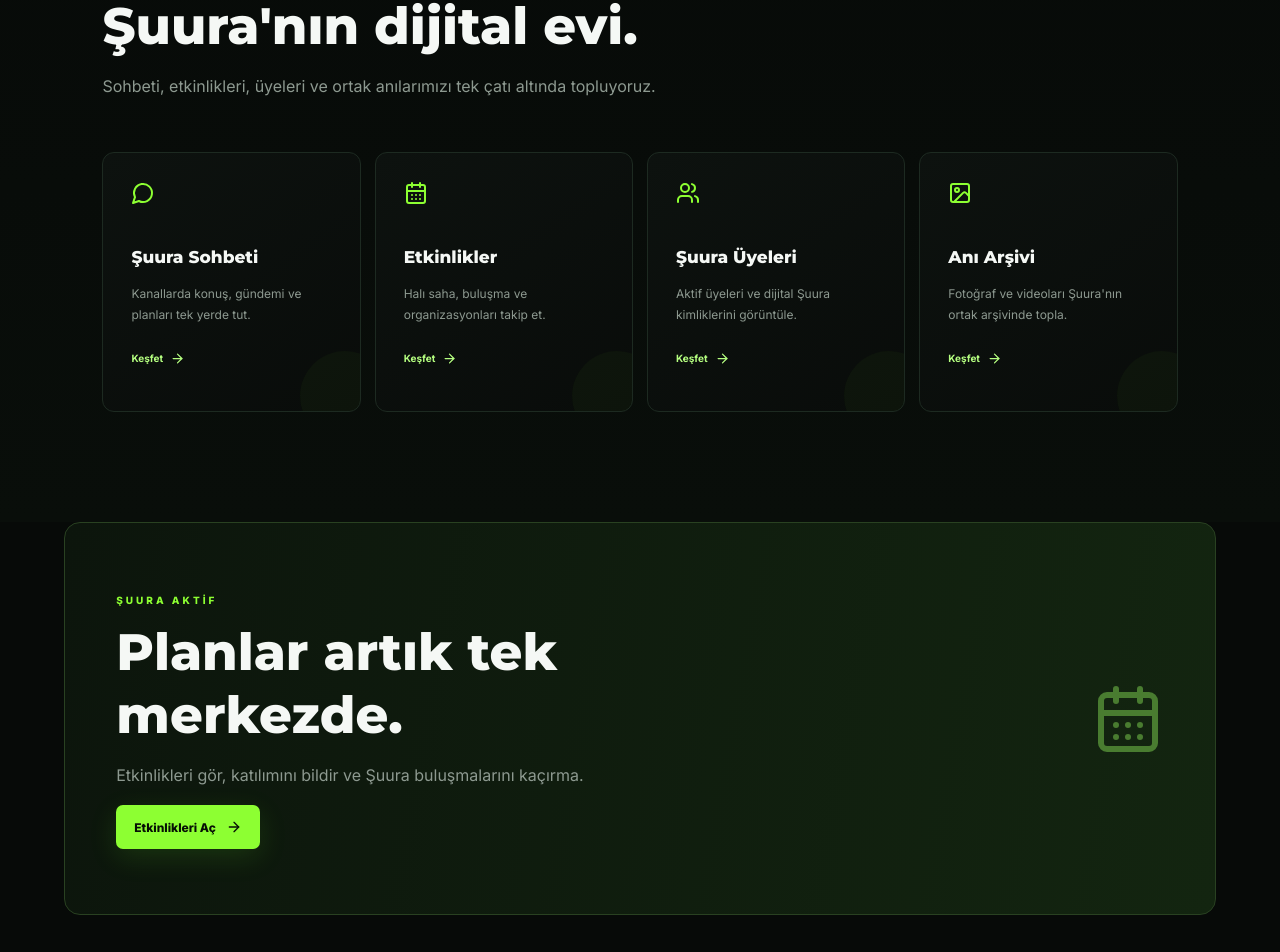
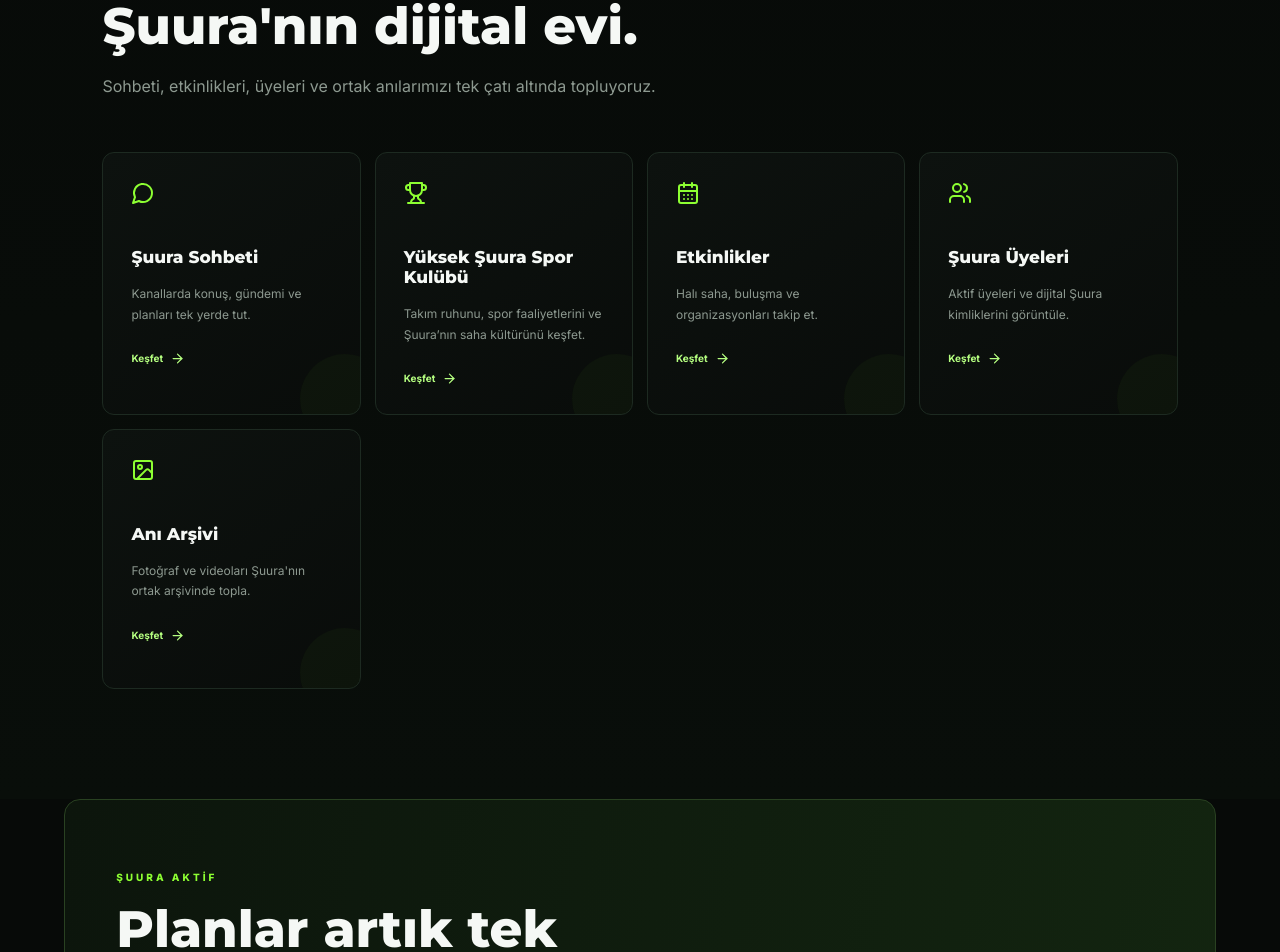
Before and after one commit to fatihallan/y-kseksuuraaidat, a Next.js app: page / in a window 1280 px wide. Shown: the part 894-1846 px from the top of the page. Built offline with nearby package versions, Linux system fonts and the light colour scheme.

Commit message:
feat: ana sayfadan spor kulübüne SEO iç bağlantısı

```diff
--- a/app/page.js
+++ b/app/page.js
@@ -1,7 +1,7 @@
 "use client";
 import {useEffect,useState} from "react";
 import {createClient} from "@supabase/supabase-js";
-import {ArrowRight,CalendarDays,Image as ImageIcon,LogIn,MessageCircle,ShieldCheck,Users,X} from "lucide-react";
+import {ArrowRight,CalendarDays,Image as ImageIcon,LogIn,MessageCircle,ShieldCheck,Trophy,Users,X} from "lucide-react";
 
 const supabase=createClient("https://kzhklbtdyzinfacaotuh.supabase.co","sb_publishable__FvHp-RV7UHiWF0H9Y5Tug_yfMGyTX9");
 const nav=[["Ana Sayfa","/"],["Sohbet","/sohbet"],["Etkinlikler","/etkinlikler"],["Galeri","/galeri"],["Aidat","/aidat"],["Üyeler","/uyeler"]];
@@ -29,7 +29,7 @@ export default function Home(){
   <section id="hakkimizda" className="section"><div className="sectionHead"><span>TEK MERKEZ</span><h2>Şuura'nın dijital evi.</h2><p>Sohbeti, etkinlikleri, üyeleri ve ortak anılarımızı tek çatı altında topluyoruz.</p></div>
    <div className="grid">
     <Card icon={<MessageCircle/>} title="Şuura Sohbeti" text="Kanallarda konuş, gündemi ve planları tek yerde tut." href="/sohbet"/>
-    <Card icon={<CalendarDays/>} title="Etkinlikler" text="Halı saha, buluşma ve organizasyonları takip et." href="/etkinlikler"/>
+    <Card icon={<Trophy/>} title="Yüksek Şuura Spor Kulübü" text="Takım ruhunu, spor faaliyetlerini ve Şuura’nın saha kültürünü keşfet." href="/spor-kulubu"/><Card icon={<CalendarDays/>} title="Etkinlikler" text="Halı saha, buluşma ve organizasyonları takip et." href="/etkinlikler"/>
     <Card icon={<Users/>} title="Şuura Üyeleri" text="Aktif üyeleri ve dijital Şuura kimliklerini görüntüle." href="/uyeler"/>
     <Card icon={<ImageIcon/>} title="Anı Arşivi" text="Fotoğraf ve videoları Şuura'nın ortak arşivinde topla." href="/galeri"/>
    </div>
```
